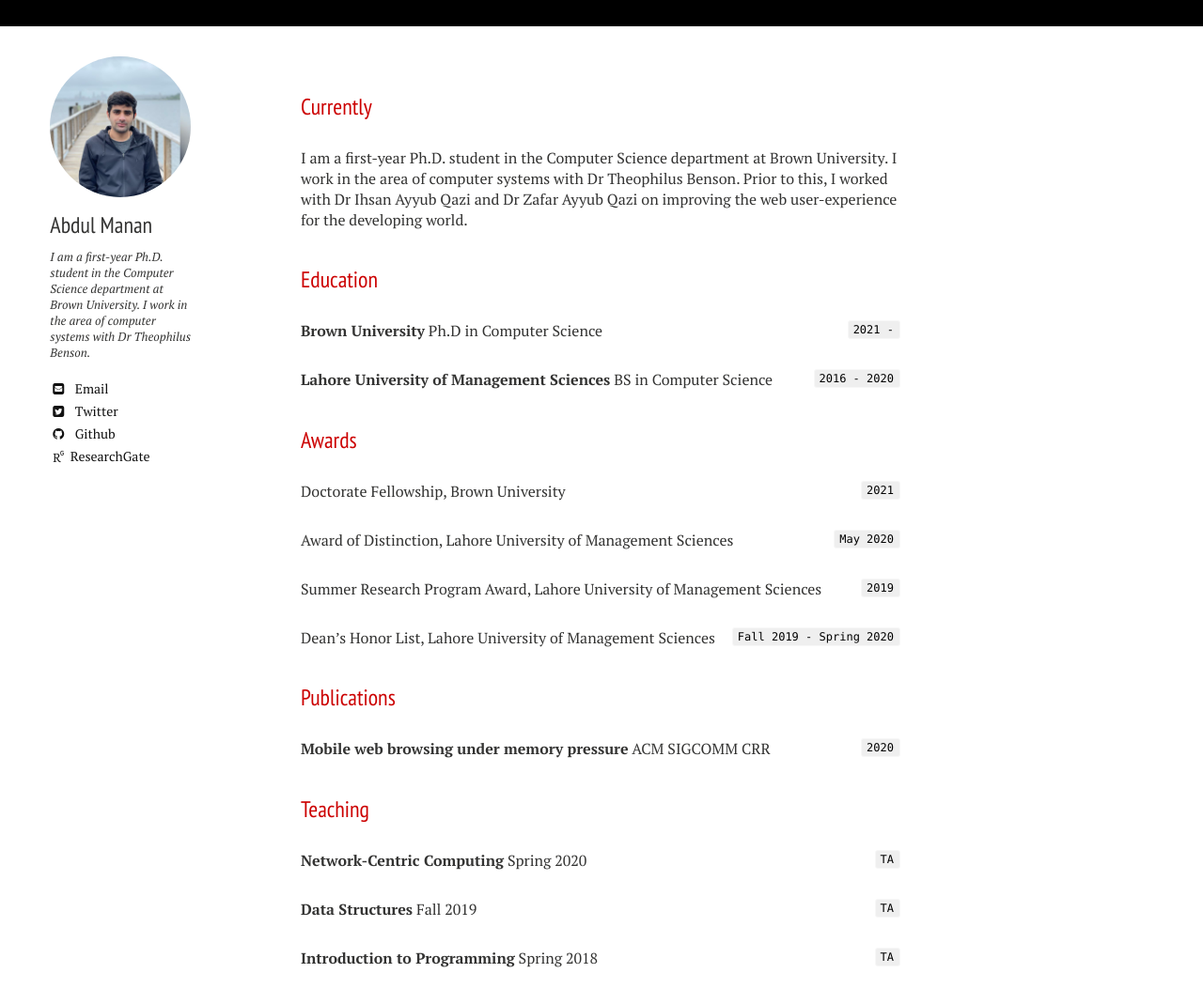
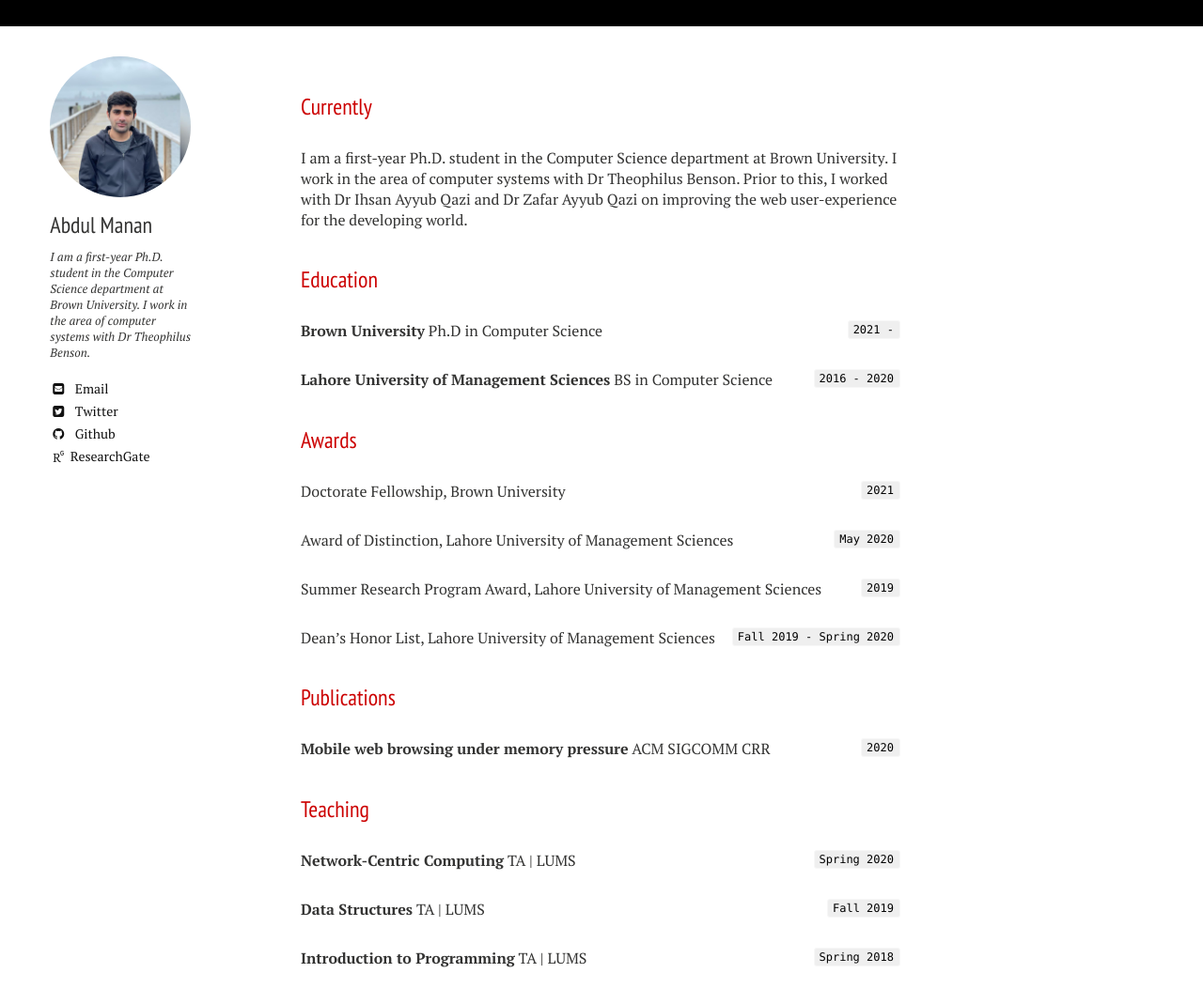
Before and after one commit to abdul-manaan/abdul-manaan.github.io, a Jekyll site: the page built from resume.md, in a window 1280 px wide, cut to the strip 104-1245 px from the top of the page. Shown: the top 1069 px of the strip at 94% size. Built offline with Jekyll 4.4.1, drawn with Linux system fonts in a browser that asks for light colours; nearby versions of some CDN libraries; some web fonts are replaced.

Commit message:
Added Files

```diff
--- a/resume.md
+++ b/resume.md
@@ -42,17 +42,17 @@
 
 ## Teaching
 
-`TA`
+`Spring 2020`
 __Network-Centric Computing__
-Spring 2020
+TA | LUMS
 
-`TA`
+`Fall 2019`
 __Data Structures__
-Fall 2019
+TA | LUMS
 
-`TA`
+`Spring 2018`
 __Introduction to Programming__
-Spring 2018
+TA | LUMS
 
 
 
```
